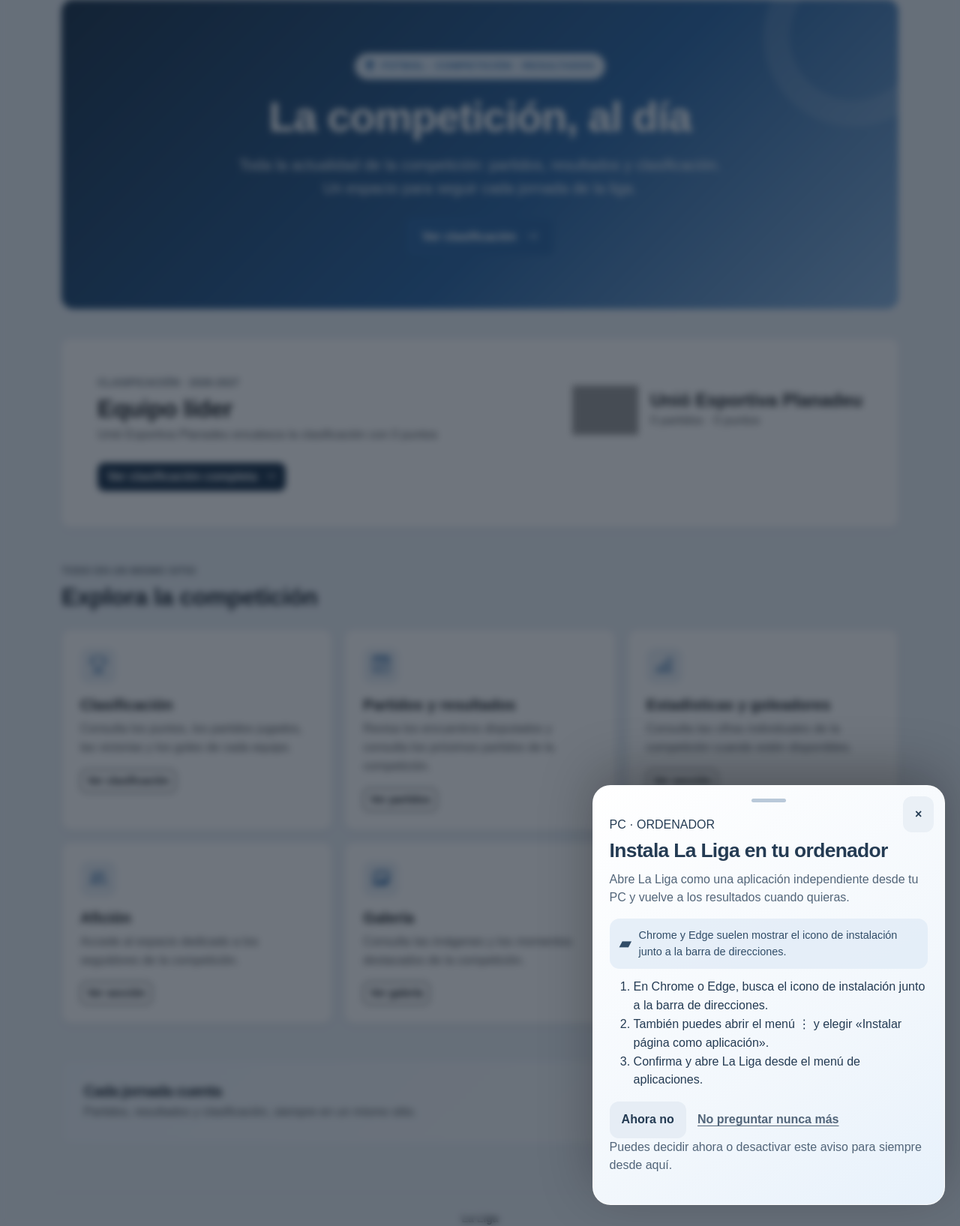
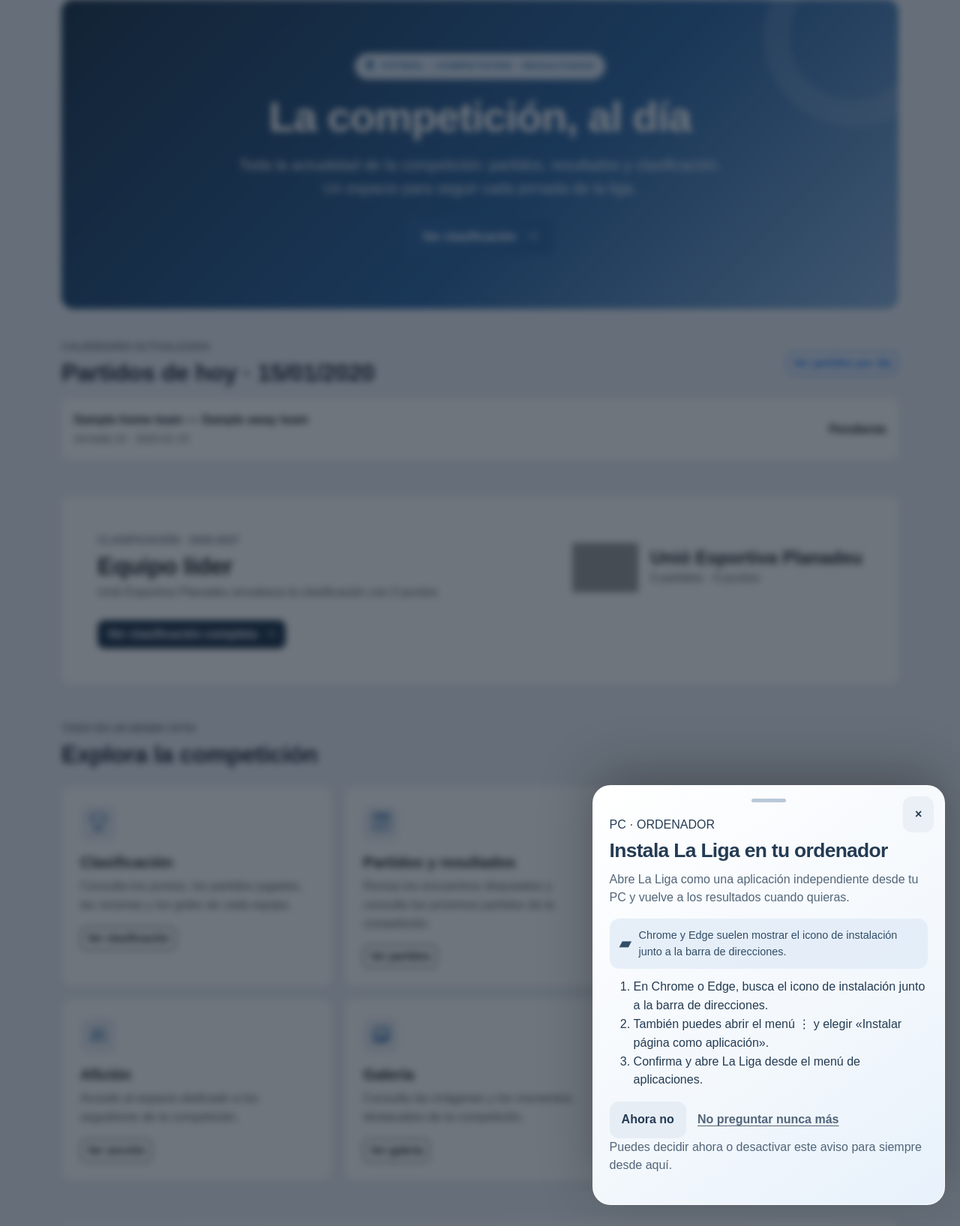
Before and after one commit to SoyIzanG/Planadeu, a Flask app: template app/templates/home.html in a window 1280 px wide. Shown: the part 124-1759 px from the top of the page at 75% size. Run offline with Flask 3, Linux system fonts and the light colour scheme; the template is opened without the code that fills it: most values are stand-ins (such as "Sample title", 1, 10 or a date in 2020); grey boxes are pictures that could not be loaded.

Commit message:
Add today's fixtures to league homepage

```diff
--- a/app/templates/home.html
+++ b/app/templates/home.html
@@ -139,6 +139,34 @@
             <i class="bi bi-arrow-right ms-2"></i>
         </a>
     </div>
+</section>
+
+<section class="mb-5" aria-labelledby="daily-fixtures-heading">
+    <div class="d-flex align-items-center justify-content-between flex-wrap gap-2 mb-3">
+        <div>
+            <p class="text-uppercase small fw-bold text-secondary mb-1">Calendario actualizado</p>
+            <h2 class="section-heading mb-0" id="daily-fixtures-heading">Partidos de hoy · {{ today.strftime('%d/%m/%Y') }}</h2>
+        </div>
+        <a href="{{ url_for('matches.daily') }}" class="btn btn-outline-primary btn-sm">Ver partidos por día</a>
+    </div>
+    {% if today_matches %}
+    <div class="card border-0 shadow-sm">
+        <div class="list-group list-group-flush">
+            {% for match in today_matches %}
+            <a class="list-group-item list-group-item-action d-flex align-items-center justify-content-between gap-3 flex-wrap py-3"
+               href="{{ url_for('matches.detail', match_id=match.id) }}">
+                <div>
+                    <div class="fw-semibold">{{ match.home_team.name }} — {{ match.away_team.name }}</div>
+                    <small class="text-muted">Jornada {{ match.matchday - 4 }} · {{ match.kickoff.strftime('%H:%M') }}</small>
+                </div>
+                <strong>{% if match.is_played and match.home_goals is not none and match.away_goals is not none %}{{ match.home_goals }} - {{ match.away_goals }}{% else %}Pendiente{% endif %}</strong>
+            </a>
+            {% endfor %}
+        </div>
+    </div>
+    {% else %}
+    <p class="text-muted mb-0">Hoy no hay partidos registrados. <a href="{{ url_for('matches.list_matches') }}">Consulta todas las jornadas</a>.</p>
+    {% endif %}
 </section>
 
 <section class="card border-0 mb-5 overflow-hidden">
```
